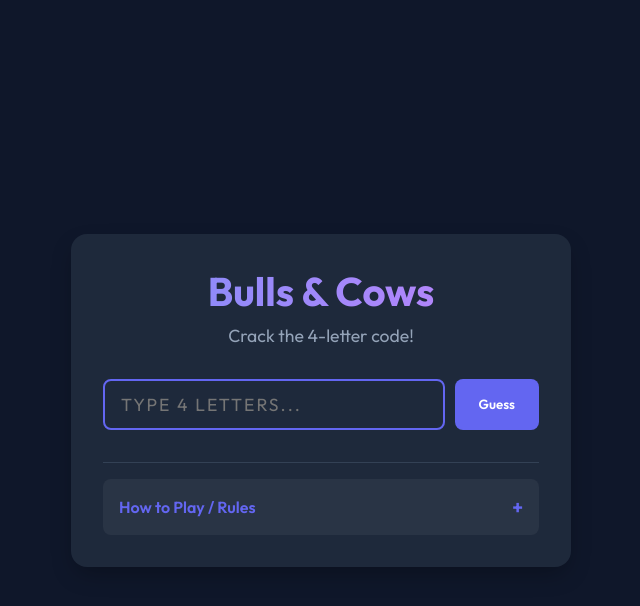
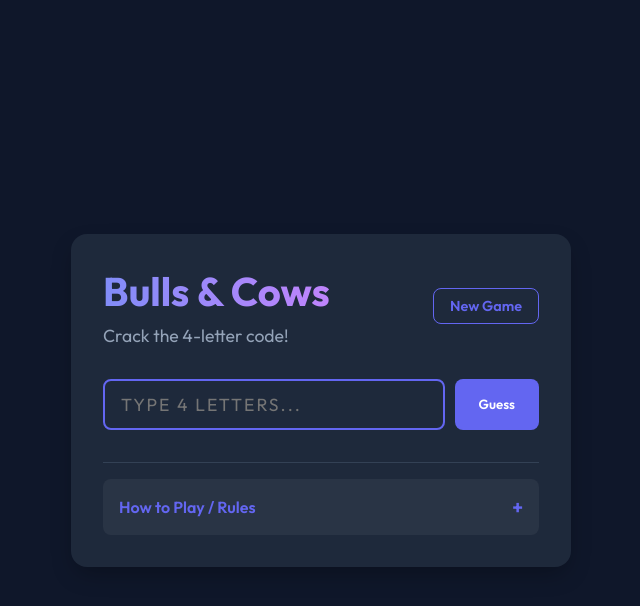
Before and after one commit to garisetti/bullsAndCows, a Django app: template game/templates/game/index.html in a window 1280 px wide. Shown: the top 606 px of the page, without its empty margins (319-959 px from the left). Run offline with Django 5.2, Linux system fonts and the light colour scheme; the template is opened without the code that fills it, so the values that code supplies are empty.

Commit message:
Feat: Add New Game button to header

```diff
--- a/game/static/game/style.css
+++ b/game/static/game/style.css
@@ -37,8 +37,31 @@ body {
 }
 
 header {
-    text-align: center;
     margin-bottom: 2rem;
+}
+
+.header-content {
+    display: flex;
+    justify-content: space-between;
+    align-items: center;
+    text-align: left;
+}
+
+.btn-new-game {
+    background-color: transparent;
+    border: 1px solid var(--primary-color);
+    color: var(--primary-color);
+    padding: 0.5rem 1rem;
+    border-radius: 8px;
+    text-decoration: none;
+    font-weight: 600;
+    font-size: 0.9rem;
+    transition: all 0.2s;
+}
+
+.btn-new-game:hover {
+    background-color: var(--primary-color);
+    color: white;
 }
 
 h1 {
--- a/game/templates/game/index.html
+++ b/game/templates/game/index.html
@@ -15,8 +15,13 @@
 <body>
     <div class="container">
         <header>
-            <h1>Bulls & Cows</h1>
-            <p class="subtitle">Crack the 4-letter code!</p>
+            <div class="header-content">
+                <div>
+                    <h1>Bulls & Cows</h1>
+                    <p class="subtitle">Crack the 4-letter code!</p>
+                </div>
+                <a href="{% url 'reset' %}" class="btn-new-game">New Game</a>
+            </div>
         </header>
 
         <main>
```
